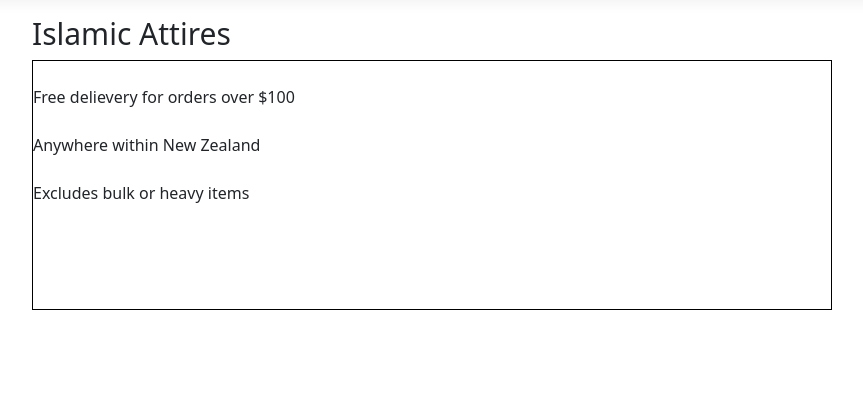
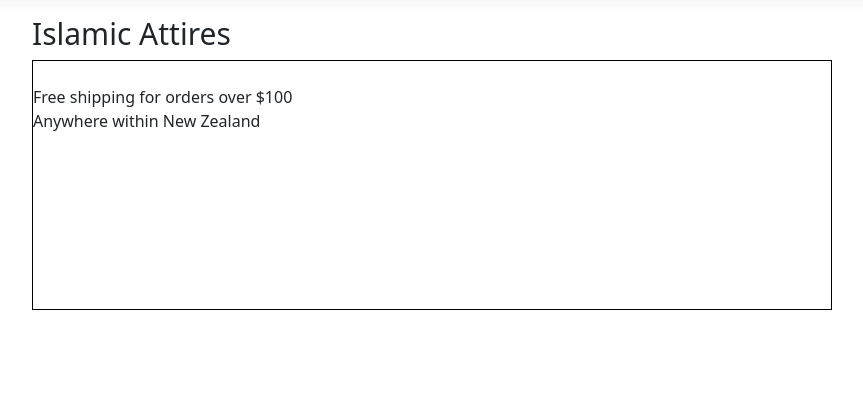
Before and after one commit to mshxrry/Islamic-clothing-website, an ASP.NET Core app: page / in a window 1280 px wide. Shown: the part 57-459 px from the top of the page, without its empty margins (50-913 px from the left). Run offline with ASP.NET Core 8, Linux system fonts and the light colour scheme; style sheets or scripts are compiled from the project's sources.

```diff
--- a/Islamic clothing website/Views/Home/Index.cshtml
+++ b/Islamic clothing website/Views/Home/Index.cshtml
@@ -4,9 +4,8 @@
 
 <div class="text-center">
     <h1 style="text-align:left;font-size:30px;">Islamic Attires</h1>
-    <div style="width:800px;height:250px;border:1px solid #000;text-align:left;"><br>Free delievery for orders over $100</br>
-        <br />Anywhere within New Zealand</br>
-       <br>Excludes bulk or heavy items</br>
+    <div style="width:800px;height:250px;border:1px solid #000;text-align:left;"><br><p>Free shipping for orders over $100 <br />Anywhere within New Zealand<br /></p>
+
     </div>
 
 
```
Also changed, not shown: 1 other file.
